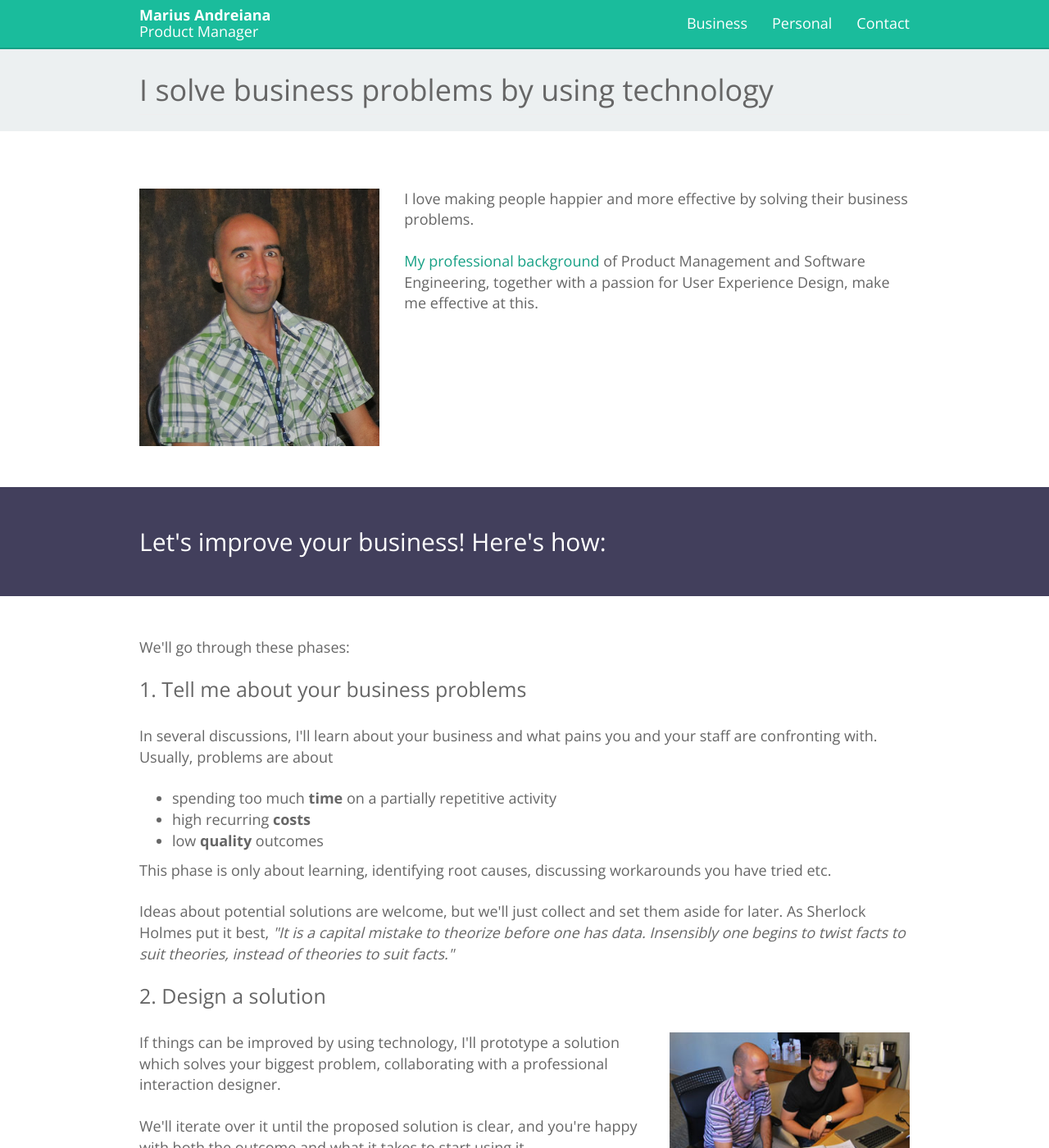
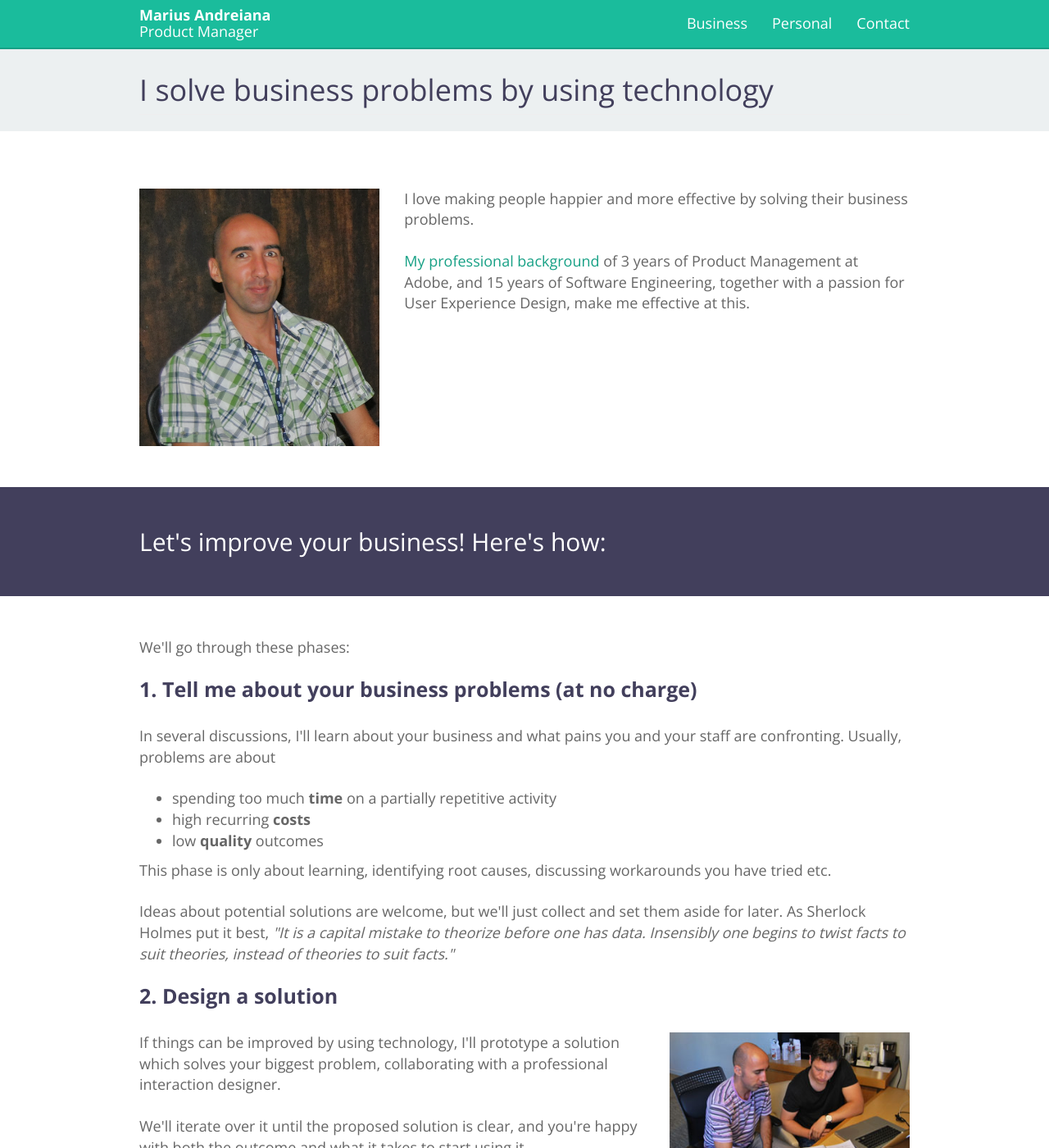
Before and after one commit to mariusa/mariusa.github.io, a Jekyll site: the page built from index.html, in a window 1280 px wide and 1400 px high. Shown: the whole window at 82% size. Built offline with Jekyll 4.4.1, drawn with Linux system fonts in a browser that asks for light colours; nearby versions of some CDN libraries; Markdown is read by kramdown in place of the engine named in the settings.

Commit message:
headers, experience years

```diff
--- a/contact.html
+++ b/contact.html
@@ -31,7 +31,7 @@ layout: default
 
                     <br><br>
                                   <i class="fa fa-skype fa-fw" title="Skype"></i> live:marius.andreiana<br><br>
-                                <i class="fa fa-home fa-fw"></i> Bucharest, Romania (<a href="http://www.timeanddate.com/worldclock/city.html?n=49" target="_blank">local time</a>)
+                                <i class="fa fa-home fa-fw"></i> Bucharest, Romania and sometimes Los Angeles, CA <!--(<a href="http://www.timeanddate.com/worldclock/city.html?n=49" target="_blank">local time</a>)-->
 
                     <br><br>
 
--- a/css/style.css
+++ b/css/style.css
@@ -927,6 +927,9 @@ body {
   text-align: center;
 }
 
+h1, h2, h3 {
+  color: #423F5C;
+}
 
 .navbar-brand {
 /*  instead of overwriting here, comment these above
@@ -934,7 +937,7 @@ body {
   line-height: 20px !important;*/
 }
 .strong {
-  font-family: 'Open Sans';
+  /*font-family: 'Open Sans';*/
   font-weight: 700;
 }
 
--- a/index.html
+++ b/index.html
@@ -27,7 +27,7 @@ layout: default
             </div>
           <div class="col-sm-8 col-sm-offset-0">
              <p>I love making people happier and more effective by solving their business problems.</p>
-              <p><a href="http://www.linkedin.com/profile/view?id=4786140" target="_blank">My professional background</a> of Product Management and Software Engineering, together with a passion for User Experience Design, make me effective at this.
+              <p><a href="http://www.linkedin.com/profile/view?id=4786140" target="_blank">My professional background</a> of 3 years of Product Management at Adobe, and 15 years of Software Engineering, together with a passion for User Experience Design, make me effective at this.
               </p>
 
 
@@ -72,10 +72,10 @@ layout: default
                                 <div class="col-sm-12">
                                         <p>We'll go through these phases:</p>
 
-                                        <h2 class="section-title">1. Tell me about your business problems</h2>
+                                        <h2 class="section-title strong">1. Tell me about your business problems (at no charge)</h2>
 
                                         <p>In several discussions, I'll learn about your business and what pains you and your staff are
-                                        confronting with. Usually, problems are about</p>
+                                        confronting. Usually, problems are about</p>
 
                                         <ul>
                                                 <li>spending too much <strong>time</strong> on a partially repetitive activity</li>
@@ -96,7 +96,7 @@ layout: default
 
                         <div class="row">
                                 <div class="col-sm-12">
-                                        <h2 class="section-title">2. Design a solution</h2>
+                                        <h2 class="section-title strong">2. Design a solution</h2>
 
                                         <div class="row">
                                                 <div class="col-sm-8">
@@ -119,7 +119,7 @@ layout: default
 
                         <div class="row">
                                 <div class="col-sm-12">
-                                        <h2 class="section-title">3. Build and deliver the agreed solution</h2>
+                                        <h2 class="section-title strong">3. Build and deliver the agreed solution</h2>
 
                                         <p>Together with a team of talented software engineers, we'll build and deliver the fully
                                         functional solution, as discussed in the previous phase.</p>
@@ -131,7 +131,7 @@ layout: default
 
                         <div class="row">
                                 <div class="col-sm-12">
-                                        <h2 class="section-title">4. Monitor outcomes and make adjustments</h2>
+                                        <h2 class="section-title strong">4. Monitor outcomes and make adjustments</h2>
 
                                         <p>After adopting the solution, we'll monitor key performance indicators (KPIs) we agreed to, and
                                         make adjustments to further improve them.</p>
--- a/writings.html
+++ b/writings.html
@@ -18,7 +18,7 @@ layout: default
     <div class="section">
 
       <div class="container">
-          <h4>Online</h4>
+          <h3 class="strong">Online</h3>
 
           <p><a href="writings/handling-backbone-routes.html">A better way to handle Backbone.js routes</a></p>
 
@@ -33,7 +33,7 @@ layout: default
           <p><a href="povestiri.html">Povestiri</a></p>
 
 
-          <h4>Printed</h4>
+          <h3 class="strong">Printed</h3>
 
           <p>Articles about Linux in printed magazine Solutia Software<br />
               Articles in 1st issue of "Open Source Update" printed magazine.<br />
@@ -43,7 +43,7 @@ layout: default
           </p>
 
 
-              <h4>Miscellaneous</h4>
+              <h3 class="strong">Miscellaneous</h3>
           <a href="http://prezi.com/vwtpvs9yykgi/shall-we-dance/" rel="nofollow">Shall we dance?</a> (<a href="https://picasaweb.google.com/Marius.Andreiana2/201103ShallWeDance#">photos</a>)
           <br>
               Guest, together with Romsym's CEO, at a one-hour IT show on national radio Romania Tineret (topic: Linux)<br>
```
